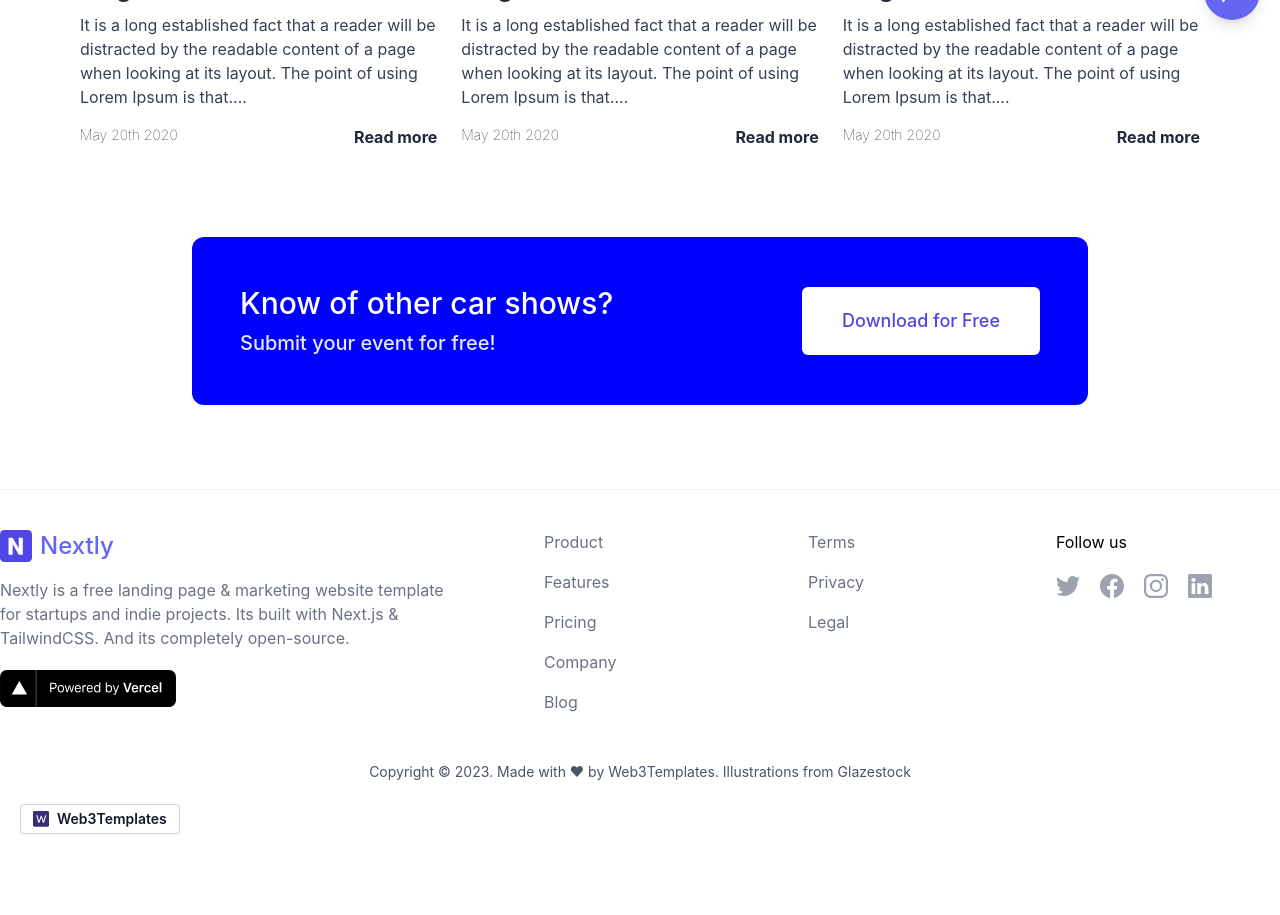
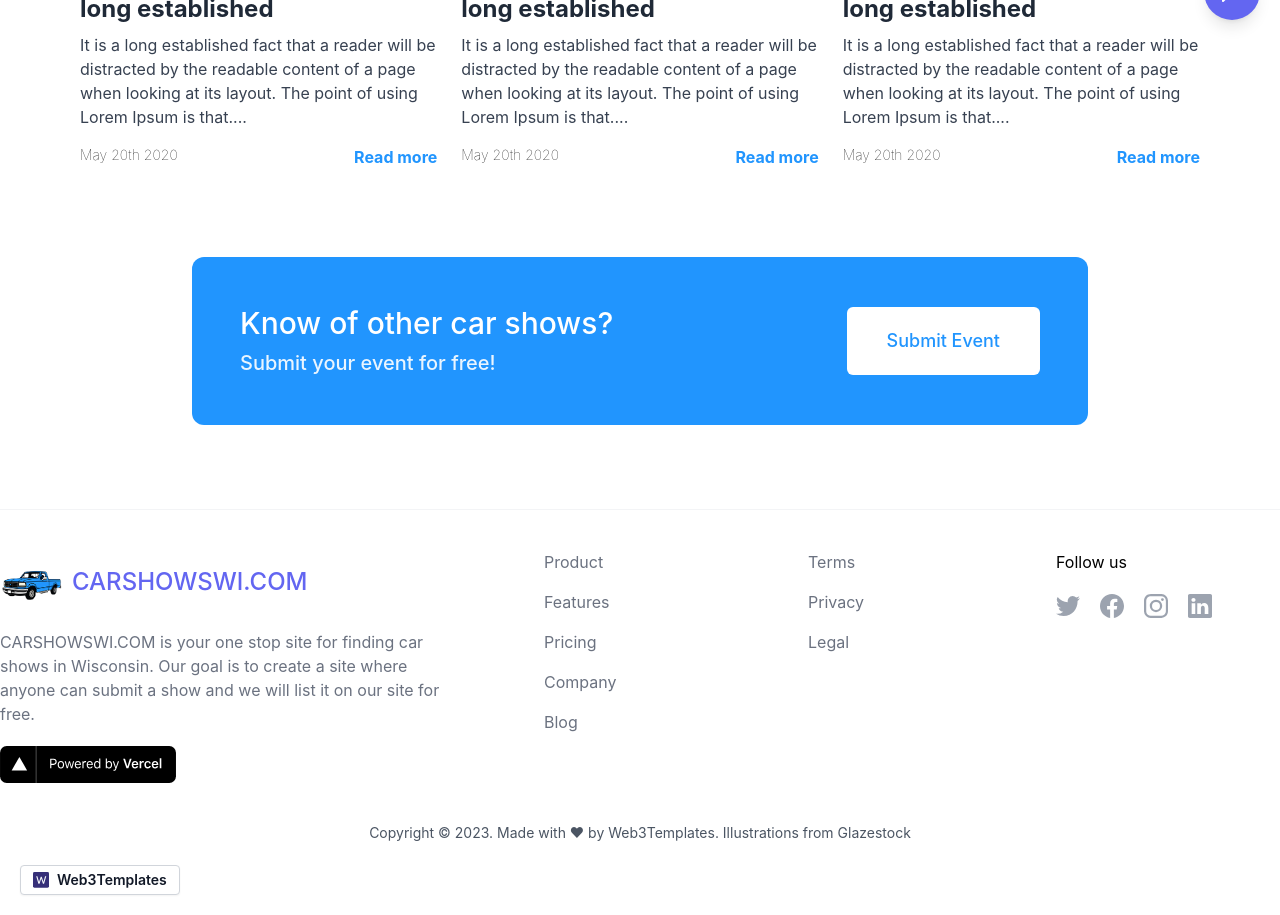
Before and after one commit to justin-allard/Carshowswi, a Next.js app: page /calendar in a window 1280 px wide. Shown: the part 760-1675 px from the top of the page. Before the commit the page ends 1614 px from the top, so only its background shows below. Built offline with nearby package versions, Linux system fonts and the light colour scheme.

Commit message:
style updates

```diff
--- a/components/cta.js
+++ b/components/cta.js
@@ -18,8 +18,8 @@ const Cta = () => {
             href="https://github.com/web3templates"
             target="_blank"
             rel="noopener"
-            className="inline-block py-3 mx-auto text-lg font-medium text-center text-indigo-600 bg-white rounded-md px-7 lg:px-10 lg:py-5 ">
-            Download for Free
+            className="inline-block py-3 mx-auto text-lg font-medium text-center blue-text bg-white rounded-md px-7 lg:px-10 lg:py-5 ">
+            Submit Event
           </a>
         </div>
       </div>
--- a/components/events.js
+++ b/components/events.js
@@ -15,7 +15,7 @@ const Events  = () => {
         <p class="text-gray-700 mb-2">It is a long established fact that a reader will be distracted by the readable content of a page when looking at its layout. The point of using Lorem Ipsum is that....</p>
         <div class="flex justify-between mt-4">
           <span class="font-thin text-sm">May 20th 2020</span>
-          <span class="mb-2 text-gray-800 font-bold">Read more</span>
+          <span class="mb-2 blue-text font-bold">Read more</span>
         </div>
       </div>
     </div>
@@ -26,7 +26,7 @@ const Events  = () => {
         <p class="text-gray-700 mb-2">It is a long established fact that a reader will be distracted by the readable content of a page when looking at its layout. The point of using Lorem Ipsum is that....</p>
         <div class="flex justify-between mt-4">
           <span class="font-thin text-sm">May 20th 2020</span>
-          <span class="mb-2 text-gray-800 font-bold">Read more</span>
+          <span class="mb-2 blue-text font-bold">Read more</span>
         </div>
       </div>
     </div>
@@ -37,7 +37,7 @@ const Events  = () => {
         <p class="text-gray-700 mb-2">It is a long established fact that a reader will be distracted by the readable content of a page when looking at its layout. The point of using Lorem Ipsum is that....</p>
         <div class="flex justify-between mt-4">
           <span class="font-thin text-sm">May 20th 2020</span>
-          <span class="mb-2 text-gray-800 font-bold">Read more</span>
+          <span class="mb-2 blue-text font-bold">Read more</span>
         </div>
       </div>
     </div>
--- a/components/faq.js
+++ b/components/faq.js
@@ -17,7 +17,7 @@ const Faq = () => {
                     <ChevronUpIcon
                       className={`${
                         open ? "transform rotate-180" : ""
-                      } w-5 h-5 text-indigo-500`}
+                      } w-5 h-5 blue-text`}
                     />
                   </Disclosure.Button>
                   <Disclosure.Panel className="px-4 pt-4 pb-2 text-gray-500 dark:text-gray-300">
--- a/components/footer.js
+++ b/components/footer.js
@@ -1,5 +1,6 @@
 import Link from "next/link";
 import Image from "next/image";
+import btlogo from "../public/img/bt-logo.png";
 import React from "react";
 import Container from "./container";
 
@@ -21,20 +22,18 @@ export default function Footer() {
               {" "}
               <Link href="/" className="flex items-center space-x-2 text-2xl font-medium text-indigo-500 dark:text-gray-100">
                     <Image
-                      src="/img/logo.svg"
+                      src={btlogo}
                       alt="N"
                       width="32"
                       height="32"
-                      className="w-8"
+                      className="w-16"
                     />
-                  <span>Nextly</span>
+                  <span>CARSHOWSWI.COM</span>
               </Link>
             </div>
 
             <div className="max-w-md mt-4 text-gray-500 dark:text-gray-400">
-              Nextly is a free landing page & marketing website
-              template for startups and indie projects. Its built with
-              Next.js & TailwindCSS. And its completely open-source.
+            CARSHOWSWI.COM is your one stop site for finding car shows in Wisconsin. Our goal is to create a site where anyone can submit a show and we will list it on our site for free.
             </div>
 
             <div className="mt-5">
--- a/components/hero.js
+++ b/components/hero.js
@@ -1,6 +1,6 @@
 import Image from "next/image";
 import Container from "./container";
-import heroImg from "../public/img/hero.png";
+import heroImg from "../public/img/trucks.png";
 
 const Hero = () => {
   return (
@@ -21,7 +21,7 @@ const Hero = () => {
                 target="_blank"
                 rel="noopener"
                 className="px-8 py-4 text-lg font-medium text-center text-white bg-blue rounded-md ">
-                Submit Show
+                Submit Event
               </a>
 
             </div>
--- a/components/navbar.js
+++ b/components/navbar.js
@@ -1,7 +1,9 @@
 import Link from "next/link";
 import ThemeChanger from "./DarkSwitch";
-import Image from "next/image"
+import Image from "next/image";
+import btlogo from "../public/img/bt-logo.png";
 import { Disclosure } from "@headlessui/react";
+
 
 const Navbar = () => {
   const navigation = [
@@ -23,11 +25,11 @@ const Navbar = () => {
                   <span className="flex items-center space-x-2 text-2xl font-medium text-indigo-500 dark:text-gray-100">
                     <span>
                       <Image
-                        src="/img/logo.svg"
+                        src={btlogo}
                         alt="N"
                         width="32"
                         height="32"
-                        className="w-8"
+                        className="w-16"
                       />
                     </span>
                     <span>CARSHOWSWI.COM</span>
@@ -60,12 +62,12 @@ const Navbar = () => {
                 <Disclosure.Panel className="flex flex-wrap w-full my-5 lg:hidden">
                   <>
                     {navigation.map((item, index) => (
-                      <Link key={index} href={item} className="w-full px-4 py-2 -ml-4 text-gray-500 rounded-md dark:text-gray-300 hover:text-indigo-500 focus:text-indigo-500 focus:bg-indigo-100 dark:focus:bg-gray-800 focus:outline-none">
+                      <Link key={index} href="/" className="w-full px-4 py-2 -ml-4 text-gray-500 rounded-md dark:text-gray-300 hover:text-indigo-500 focus:text-indigo-500 focus:bg-indigo-100 dark:focus:bg-gray-800 focus:outline-none">
                           {item}
                       </Link>
                     ))}
                     <Link href="/" className="w-full px-6 py-2 mt-3 text-center text-white bg-blue rounded-md lg:ml-5">
-                        Submit Show
+                        Submit Event
                     </Link>
                   </>
                 </Disclosure.Panel>
--- a/components/popupWidget.js
+++ b/components/popupWidget.js
@@ -222,7 +222,7 @@ const PopupWidget = () => {
                       <div className="mb-3">
                         <button
                           type="submit"
-                          className="w-full px-3 py-4 text-white bg-indigo-500 rounded-md focus:bg-indigo-600 focus:outline-none">
+                          className="w-full px-3 py-4 text-white bg-blue rounded-md focus:bg-indigo-600 focus:outline-none">
                           {isSubmitting ? (
                             <svg
                               className="w-5 h-5 mx-auto text-white animate-spin"
@@ -313,7 +313,7 @@ const PopupWidget = () => {
                       </h3>
                       <p className="text-gray-700 md:px-3">{Message}</p>
                       <button
-                        className="mt-6 text-indigo-600 focus:outline-none"
+                        className="mt-6 blue-text focus:outline-none"
                         onClick={() => reset()}>
                         Go back
                       </button>
--- a/css/tailwind.css
+++ b/css/tailwind.css
@@ -10,5 +10,9 @@
 }
 
 .bg-blue{
-  background-color: blue;
+  background-color: #2195fe;
 }
+
+.blue-text{
+  color: #2195fe;
+}
```
Also changed, not shown: public/img/bt-logo.png (added), public/img/trucks.png (added).
